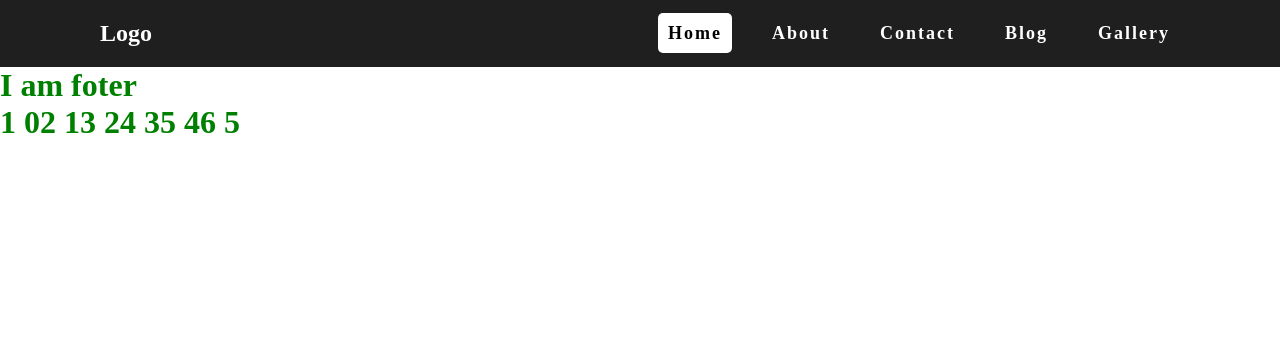
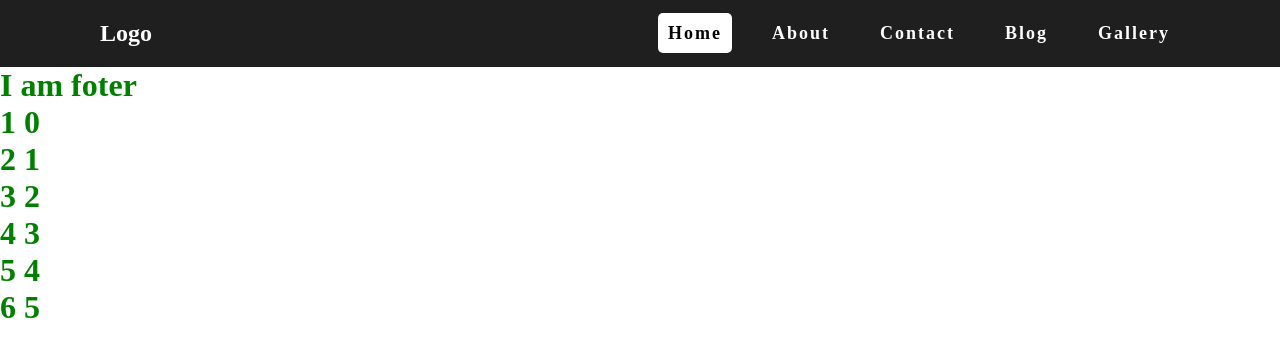
Before and after one commit to HMZeeshanLatif/Vue-Templets, a Vue app: page / in a window 1280 px wide. Shown: the top 356 px of the page. Built offline with nearby package versions, Linux system fonts and the light colour scheme.

Commit message:
Items And index

```diff
--- a/src/components/HeroSection/index.vue
+++ b/src/components/HeroSection/index.vue
@@ -3,11 +3,9 @@
 
 </script>
 <template>
-  <h1>
-    <span v-for="(item, index) in numbers" :key="index">
-      {{ item }}
-      {{ index }}
-    </span>
+  <h1 v-for="(item,index) in numbers" :key="index">
+    {{item}}
+    {{index}}
   </h1>
 </template>
 
```
